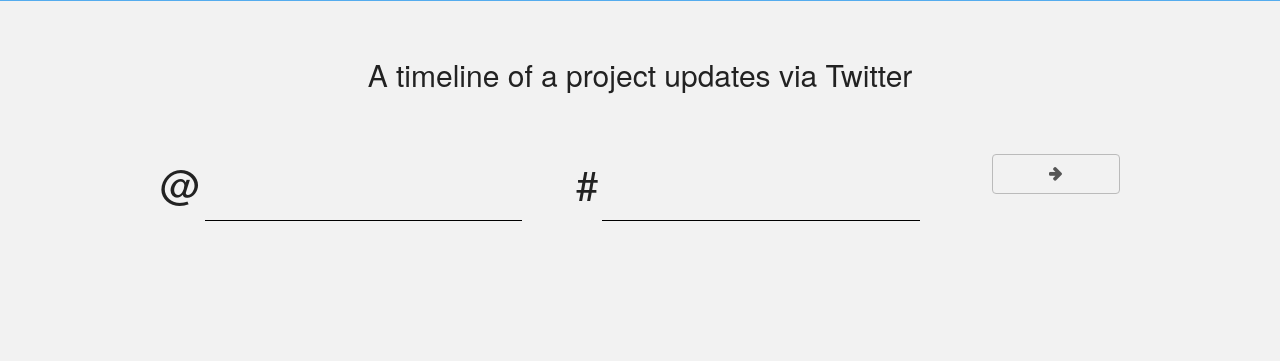
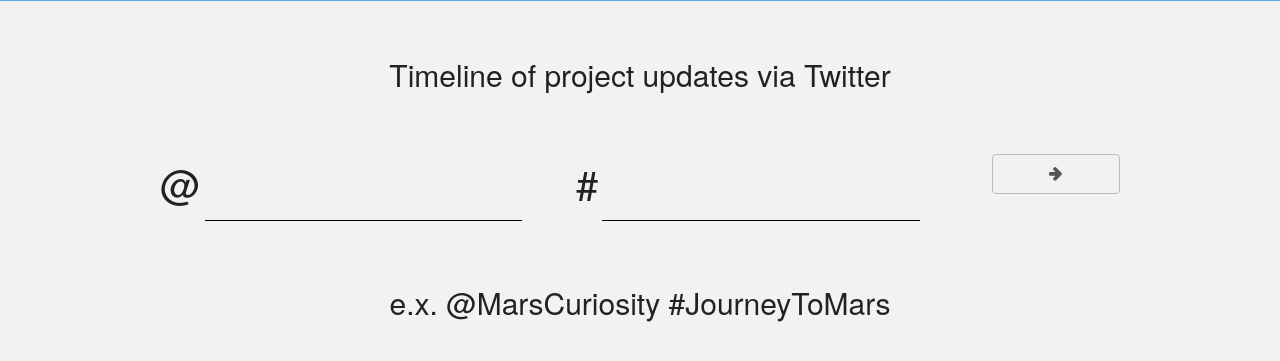
Before and after one commit to jkeat/HashtagTimeline, a Flask app: page / in a window 1280 px wide. Shown: the part 299-660 px from the top of the page. Run offline with Flask 2, Linux system fonts and the light colour scheme.

Commit message:
Added example query

```diff
--- a/templates/search.html
+++ b/templates/search.html
@@ -22,7 +22,7 @@
 	</div>
 	<div class="container">
 		<div class="description row">
-			A timeline of a project updates via Twitter
+			Timeline of project updates via Twitter
 		</div>
 		<div class="search row">
 			<form id="search-form">
@@ -43,6 +43,9 @@
 				</div>
 			</form>
 		</div>
+		<div class="description row">
+			e.x. @MarsCuriosity #JourneyToMars
+		</div>
 	</div>
 	<script>
 		window.fitText( document.getElementById("site-title"), 0.8 );
```
